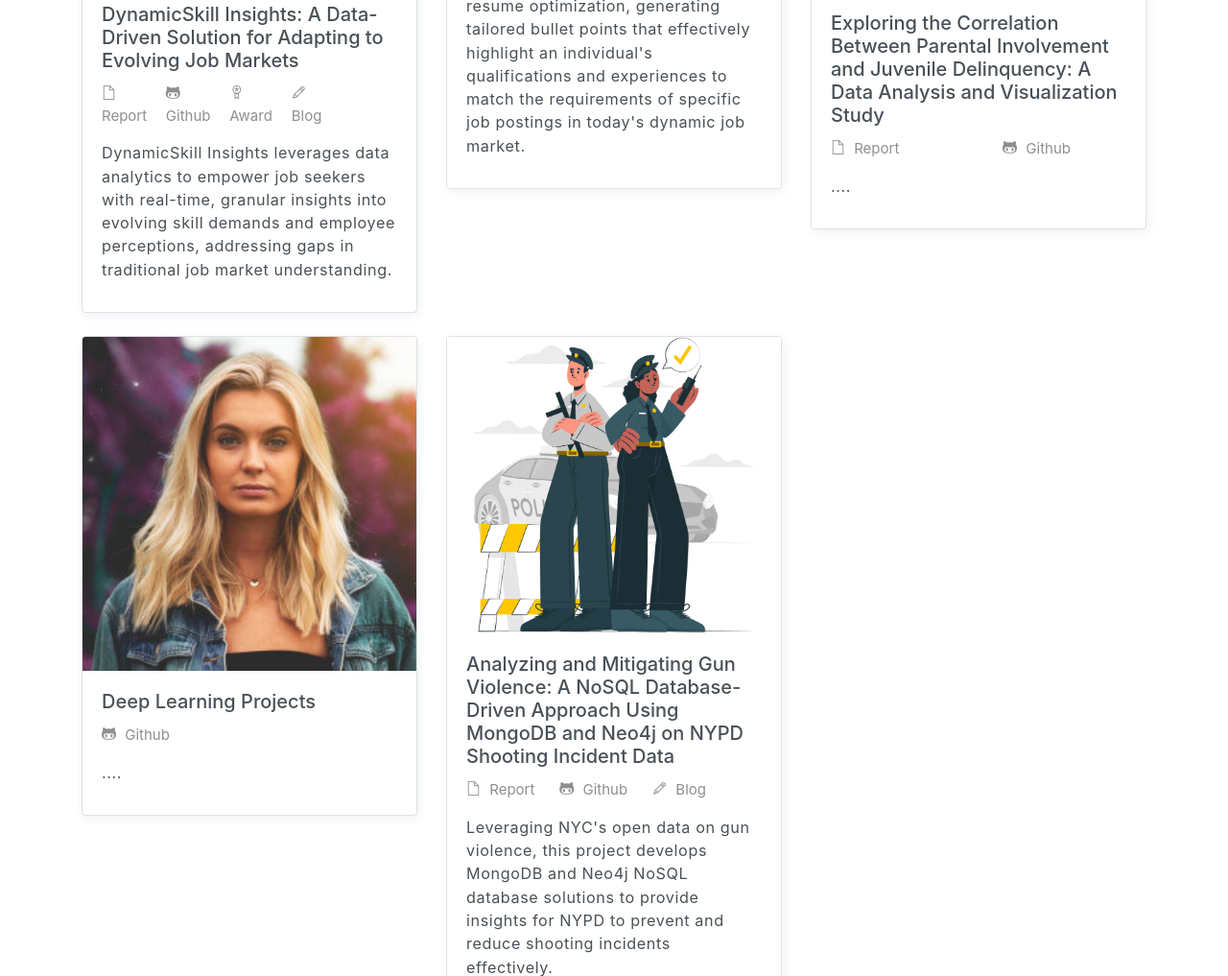
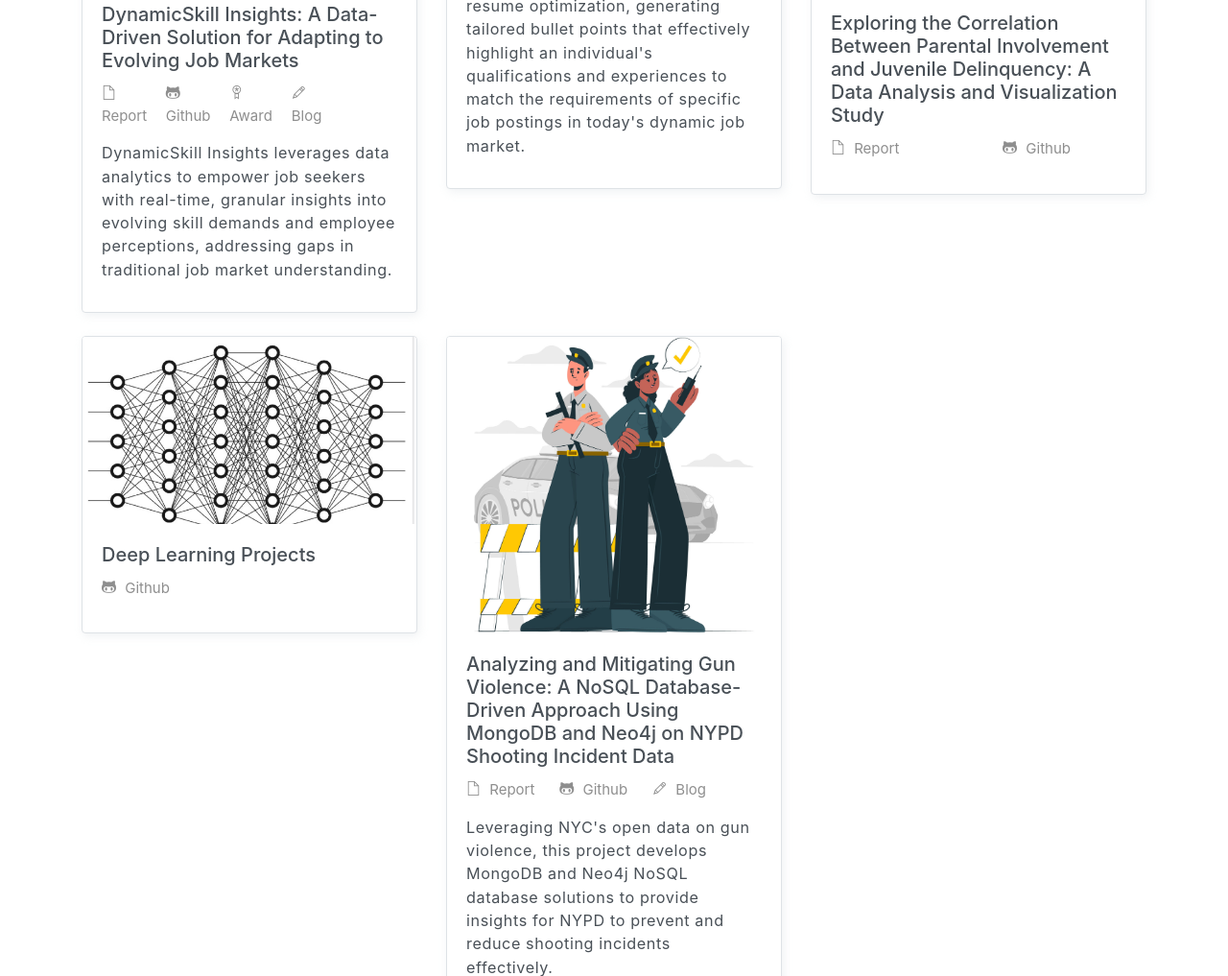
Before and after one commit to rashmishreev/rashmishreev.github.io, a website: page index.html in a window 1280 px wide. Shown: the part 3252-4269 px from the top of the page at 96% size. Drawn offline with Linux system fonts and the light colour scheme.

Commit message:
minor changes in project descp

```diff
--- a/index.html
+++ b/index.html
@@ -338,19 +338,19 @@
                                 <a href="https://drive.google.com/file/d/1_Q98gG2-Psz98ns-VnGDGLeg7mczDoUt/view?usp=drive_link" target="_blank"><i class="ti-file"></i> Report</a>
                                 <a href="https://github.com/rashmishreev/Juvenile-Delinquency-Data-Analysis-and-Visualization" target="_blank"><i class="ti-github"></i> Github</a>
                             </div>
-                            <p> .... </p>
+                            <p></p>
                         </div>
                     </div>
                 </div>
                 <div class="col-md-4">
                     <div class="card border mb-4">
-                        <img src="assets/imgs/avatar-1.jpg" alt="" class="card-img-top w-100">
+                        <img src="assets/imgs/deep.png" alt="" class="card-img-top w-100">
                         <div class="card-body">
                             <h5 class="card-title">Deep Learning Projects</h5>
                             <div class="post-details">
                                 <a href="https://github.com/rashmishreev/Deep-Learning" target="_blank"><i class="ti-github"></i> Github</a>
                             </div>
-                            <p> .... </p>
+                            <p> </p>
                         </div>
                     </div>
                 </div>
```
Also changed, not shown: assets/imgs/deep.png (added).
